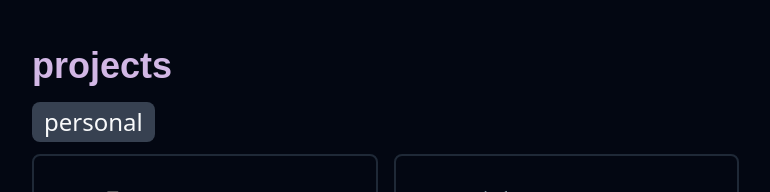
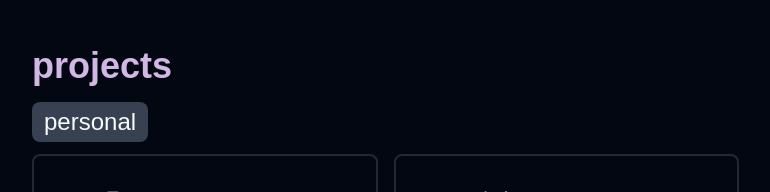
Before and after one commit to avallip443/arathi, a React (Vite) app: page / in a window 1280 px wide. Shown: the part 1344-1536 px from the top of the page, without its empty margins (248-1018 px from the left). Built offline with nearby package versions, Linux system fonts and the light colour scheme; a web font is replaced by a local one.

Commit message:
update h2

```diff
--- a/src/index.css
+++ b/src/index.css
@@ -7,6 +7,7 @@
 :root {
     --background: #030712;
     --foreground: #f9fafb;
+    --accent: #d2b7e5;
     --font-primary: "Poppins",
         sans-serif;
     --font-secondary: "Inter",
@@ -31,5 +32,9 @@ h3, h4, p {
 h1 {
     font-family: var(--font-accent);
     font-weight: bold;
-    color: #d2b7e5;
+    color: var(--accent);
 }
+
+h2 {
+    font-family: var(--font-accent);
+}
```
